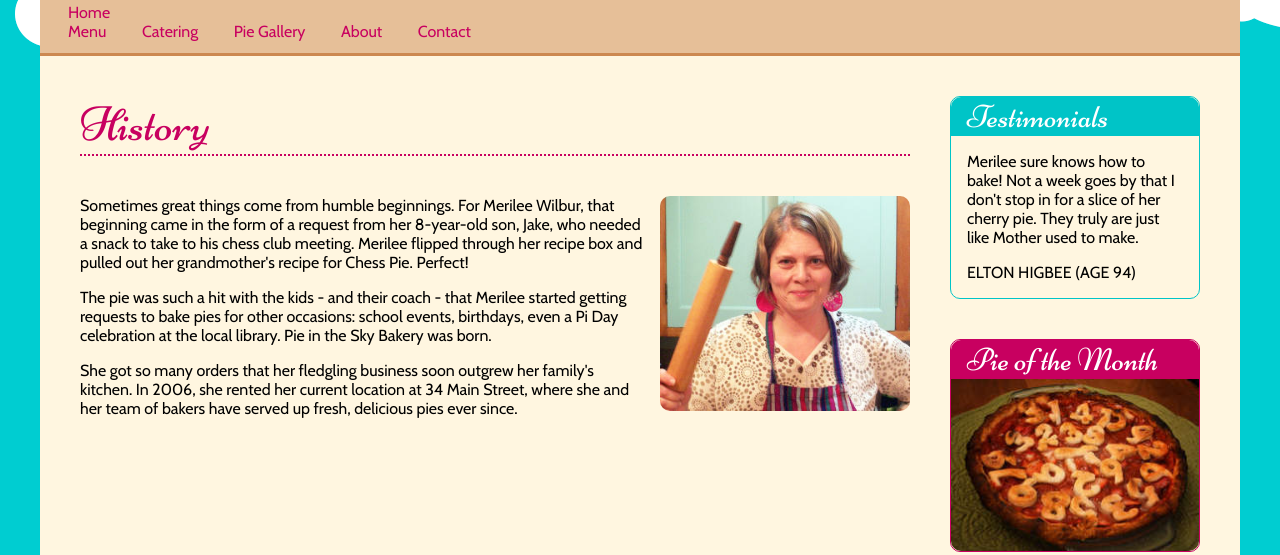
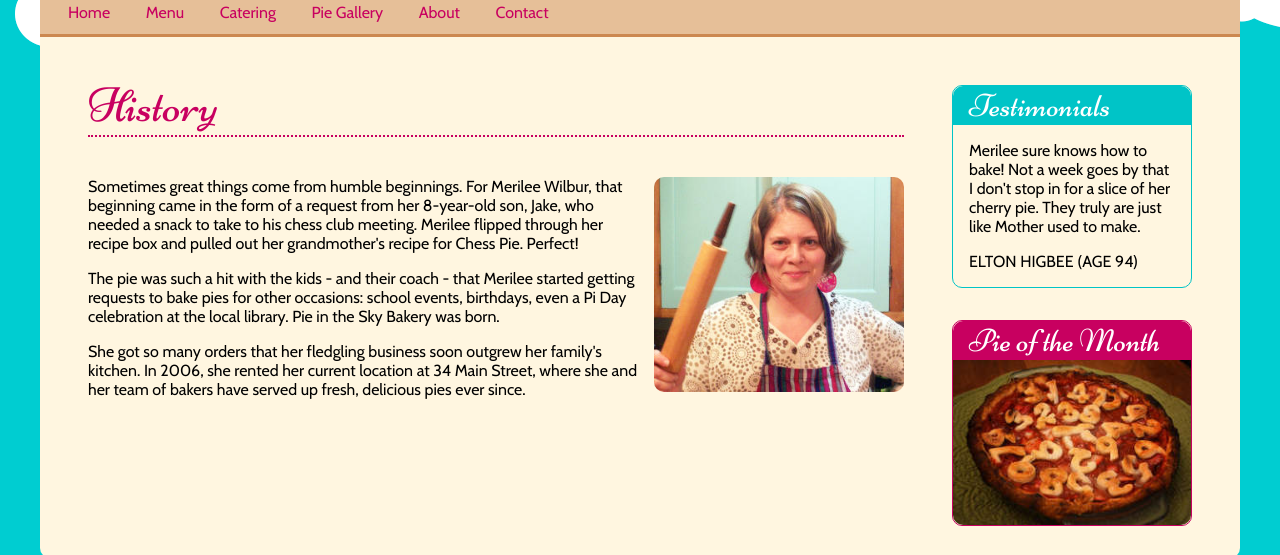
Before and after one commit to honorezemagho/css-grid-flexbox, a plain HTML site: page fullpage-layout/history.html in a window 1280 px wide. Shown: the part 215-770 px from the top of the page. Drawn offline with nearby package versions, Linux system fonts and the light colour scheme.

Commit message:
finished pie-layout

```diff
--- a/fullpage-layout/css/styles.css
+++ b/fullpage-layout/css/styles.css
@@ -27,7 +27,7 @@ article img {
 nav {
   background: url(../img/scallop.png) repeat-x;
 }
-nav ul {
+nav ul.full-width {
   list-style-type: none;
   background-color: #e6bf98;
   padding: .75em;
@@ -58,13 +58,6 @@ nav a:hover {
   color:#00c4c7;
 }
 
-
-.row:before,
-.row:after {
-    content:"";
-    display: table;
-    clear:both;
-}
 div.row {
   background-color: #fff6e0;
   border-bottom-left-radius: 10px;
@@ -82,8 +75,6 @@ div.row {
 [class*='sidebar'] {
   border: 1px solid #00c4c7;
   border-radius: 10px;
-  margin-bottom: 1em;
-  margin-top: 2.5em;
 }
 [class*='sidebar'] h3 {
   margin: 0;
@@ -135,46 +126,43 @@ footer a {
   color: white;
   text-decoration: none;
 }
-
-[class*=‘col’] {
-  margin-left: 0;
+/* grid system */
+.row {
+  display: flex;
+  flex-flow: row wrap;
+  flex: 0 1 auto;
 }
-  .col-1,
-  .col-2,
-  .col-3,
-  .col-4,
-  .col-1-2,
-  .col-1-4  {
-  width: 96.66666%;
+[class*="col-"] {
+  flex: 0 0 92%;
+  margin: 0 4%;
+}
+.full-width {
+  flex: 0 0 100%;
+  margin: 0;
+}
+[class*="sidebar"] {
+  flex: 0 0 100%;
+  margin-bottom: 2em;
+  margin-right: 1em;
+}
+.row.col-1-4 {
+  margin-top: 3em;
+}
+/* global alignment options */
+.reverse {
+  flex-direction: row-reverse;
 }
 
-
-
 /* Small devices (tablets, 768px and up) */
-@media (min-width: 550px) and (max-width: 849px) {
+@media (min-width: 550px) {
   .wrapper {
       width: 97%;
       max-width: 767px;
-      float: none;
   }
- .col-1,
- .col-2,
- .col-1-2,
-.col-3,
-.col-4,
-.col-1-4 {
-  width: 96.66666%;
-}
 div.row {
   padding: 0 2em;
 }
-aside[class*='sidebar'] {
-  float: left;
-  width: 47%;
-  margin-right: 3%;
-}
-
-  nav li,
+ nav li,
   nav li:nth-child(even),
   nav li:nth-child(odd) {
     display: inline-block;
@@ -185,6 +173,24 @@ aside[class*='sidebar'] {
   nav a {
       padding: 0em 1em 0em 1em;
   }
+  [class*='col-']{
+    margin-left: 4%;
+    margin-right: 0%;
+  }
+  .col-1-2,
+  .col-2,
+  [class*="sidebar"] {
+    flex: 0 0 44%;
+  }
+  .col-1-4,
+  .col-3,
+  .col-4 {
+    flex: 0 0 92%;
+  }
+  .reverse [class*='col-'] {
+    margin-left: 0%;
+    margin-right: 4%;
+  }
 }
 /* Large devices (large desktops, 1200px and up) */
 @media (min-width: 850px) {
@@ -192,26 +198,6 @@ aside[class*='sidebar'] {
       width: 97%;
       max-width: 1200px;
       float: none;
-  }
-
-  [class*='col-'] {
-    float: left;
-    margin-left: 3.33333%;
-    min-height: 1px;
-  }
-  .col-1,
-  .col-1-2,
-  .col-1-4 {
-    width: 20.83333%;
-  }
-  .col-2 {
-    width: 44.99999%;
-  }
-  .col-3 {
-    width: 69.16665%;
-  }
-  .col-4 {
-    width: 96.66666%;
   }
   h2 {
     font-size: 3em;
@@ -234,4 +220,33 @@ aside[class*='sidebar'] {
   nav a {
       padding: 0em 1em 0em 1em;
   }
+  .col-1-2,
+  .col-1-4 {
+    flex: 0 0 20%;
+  }
+  .col-2,
+  .col-2-4 {
+    flex: 0 0 44%;
+  }
+  .col-3 {
+    flex: 0 0 68%;
+  }
+  .col-4 {
+    flex: 0 0 92%;
+  }
+  [class*="sidebar"] {
+    flex: 0 0 100%;
+  }
+  .order-first {
+    order: 1;
+  }
+  .order-second {
+    order: 2;
+  }
+  .order-third {
+    order: 3;
+  }
+  .order-fourth {
+    order: 4;
+  }
 }
--- a/fullpage-layout/history.html
+++ b/fullpage-layout/history.html
@@ -14,7 +14,7 @@
 		<a href="/"><img src="img/logo.png" alt="Pie in the Sky Bakery, Springdale, VT. Click for home."></a>
 	</header>
 	<nav class="row">
-		<ul class="full-width"
+		<ul class="full-width">
 			<li><a href="#">Home</a></li>
 			<li><a href="#">Menu</a></li>
 			<li><a href="#">Catering</a></li>
@@ -32,7 +32,7 @@
 
 			<p>She got so many orders that her fledgling business soon outgrew her family's kitchen. In 2006, she rented her current location at 34 Main Street, where she and her team of bakers have served up fresh, delicious pies ever since.</p>
 		</article>
-		<div class="col-1">
+		<div class="col-1-4 row">
 			<aside class="sidebar-primary">
 				<h3>Testimonials</h3>
 				<blockquote>
@@ -42,11 +42,13 @@
 			</aside>
 			<aside class="sidebar-secondary">
 				<h3>Pie of the Month</h3>
-				<img src="img/pi-day.jpg" alt="Pi Day Pie with Strawberry filling."></aside>
+				<img src="img/pi-day.jpg" alt="Pi Day Pie with Strawberry filling.">
+			</aside>
 		</div>
 	</div>
 	<footer class="row">
-		<p>Copyright 2015, Pie in the Sky Bakery &#183; 34 Main Street &#183; Springdale, VT &#183; <a href="tel:802-555-7437">(802) 555-PIES</a></p>
+		<div class="col-4">
+			<p>Copyright 2017, Pie in the Sky Bakery &#183; 34 Main Street &#183; Springdale, VT &#183; <a href="tel:802-555-7437">(802) 555-PIES</a></p>
 			<p>
 				<a href="http://www.twitter.com" target="_blank"><img src="img/twitter1.png" alt="Twitter."></a>
 				<a href="http://www.pinterest.com" target="_blank"><img src="img/pin2.png" alt="Pinterest."></a>
@@ -54,6 +56,7 @@
 				<a href="http://www.instagram.com" target="_blank"><img src="img/insta4.png" alt="Instagram."></a>
 				<a href="http://www.facebook.com" target="_blank"><img src="img/fb5.png" alt="Facebook."></a>
 			</p>
+		</div>
 	</footer>
 
 </div>
```
Lines whose indentation alone changed are shown as unchanged.
